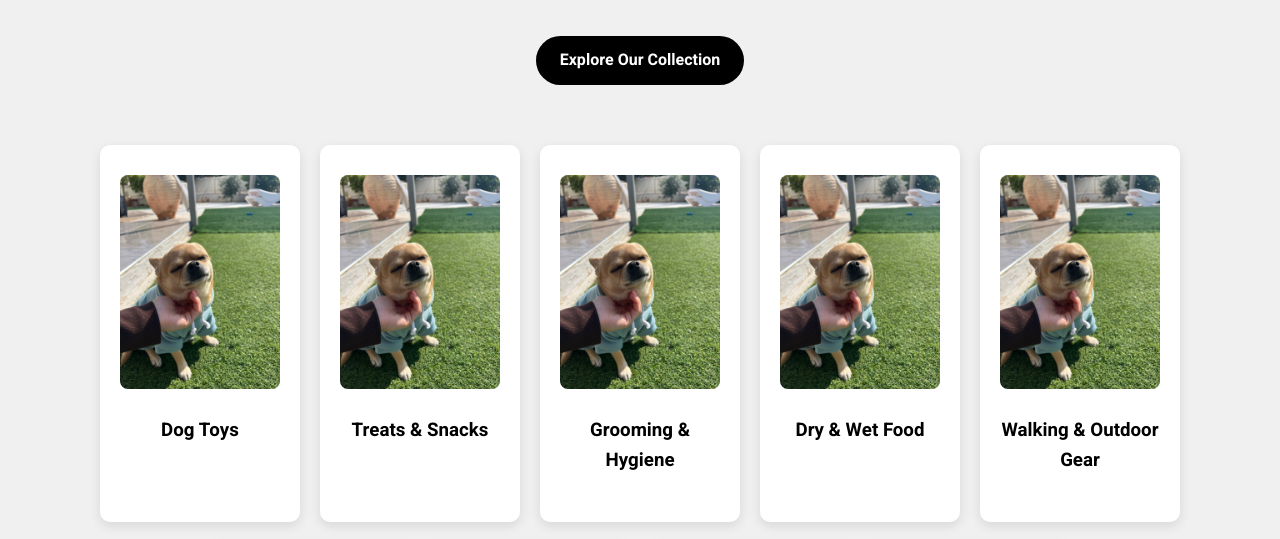
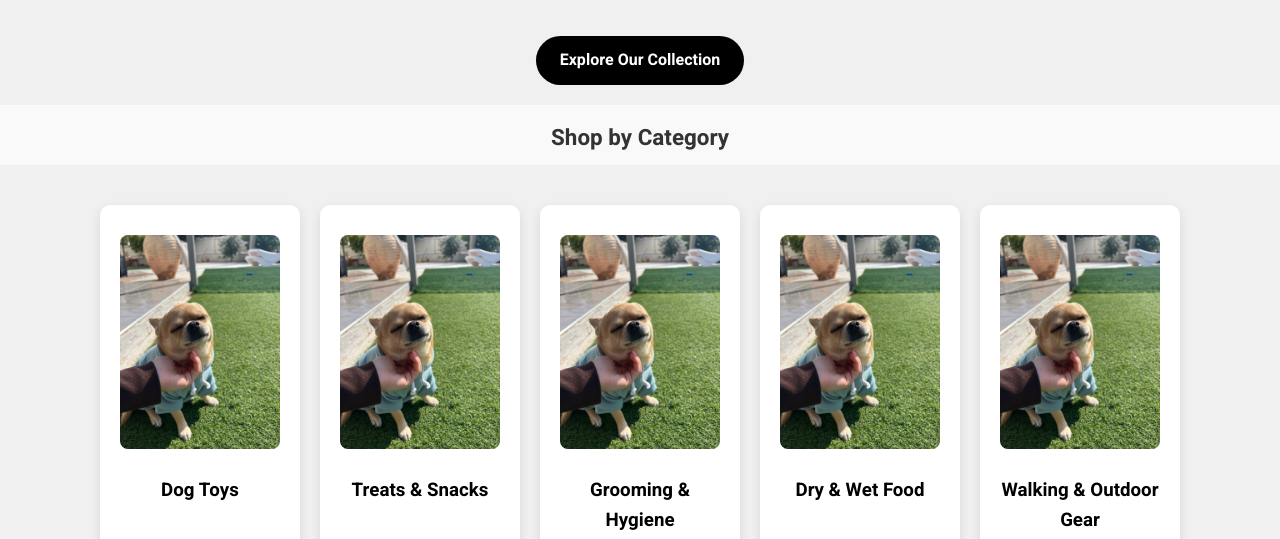
Before and after one commit to Ors9/OrAndLiadSite, a plain HTML site: page index.html in a window 1280 px wide. Shown: the part 251-790 px from the top of the page. Drawn offline with Linux system fonts and the light colour scheme; files whose address does not match are found by name.

Commit message:
Carousle

```diff
--- a/css/style.css
+++ b/css/style.css
@@ -271,7 +271,7 @@ body {
     width: max-content;
   }
 
-@media (max-width: 600px) {
+
 .cards-wrapper {
   overflow-x: auto;
   scroll-snap-type: x mandatory;
@@ -308,4 +308,15 @@ body {
   .cards-wrapper::-webkit-scrollbar {
     display: none;
   }
+
+
 }
+
+.section-title {
+  font-size: 1.4rem;
+  text-align: center;
+  color: #333;
+  background-color: transparent;
+  margin: 16px 0 8px;
+  font-weight: 600;
+}
--- a/index.html
+++ b/index.html
@@ -52,9 +52,10 @@
       </div>
     </section>
 
-     <section class="cards-wrapper">
+<h2 class="section-title">Shop by Category</h2>
+<section class="cards-wrapper">
   <div class="cards" id="home-cards">
-    <!-- Cards are dynamically inserted by home-cards.js -->
+    <!-- Cards inserted by JS -->
   </div>
 </section>
 
```
